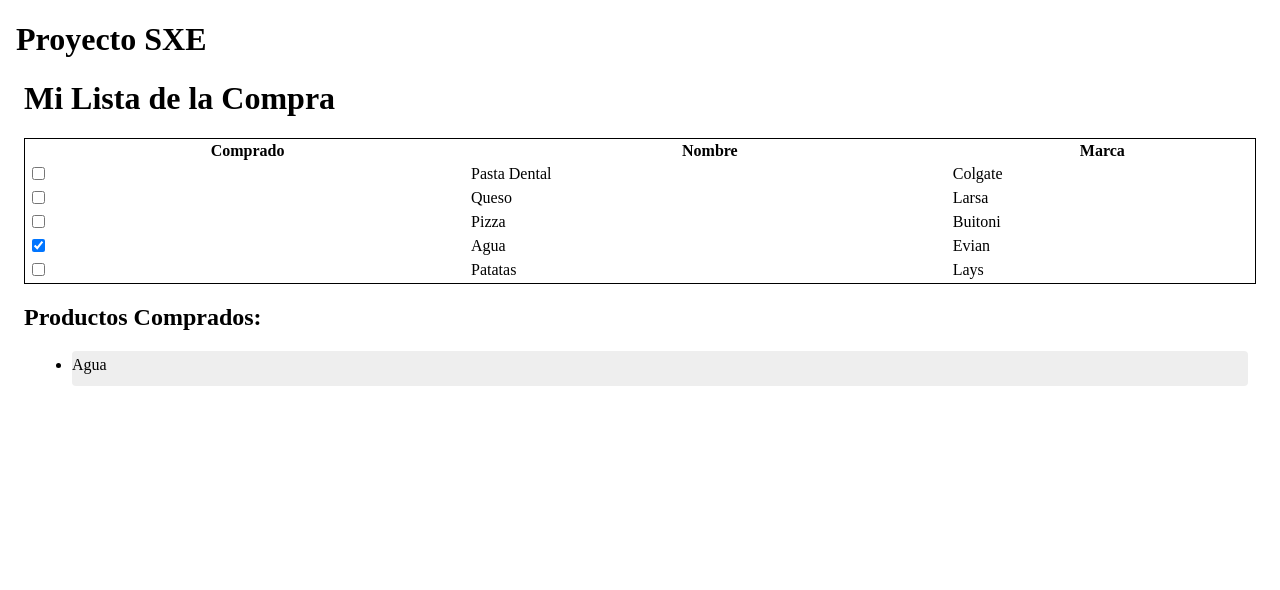
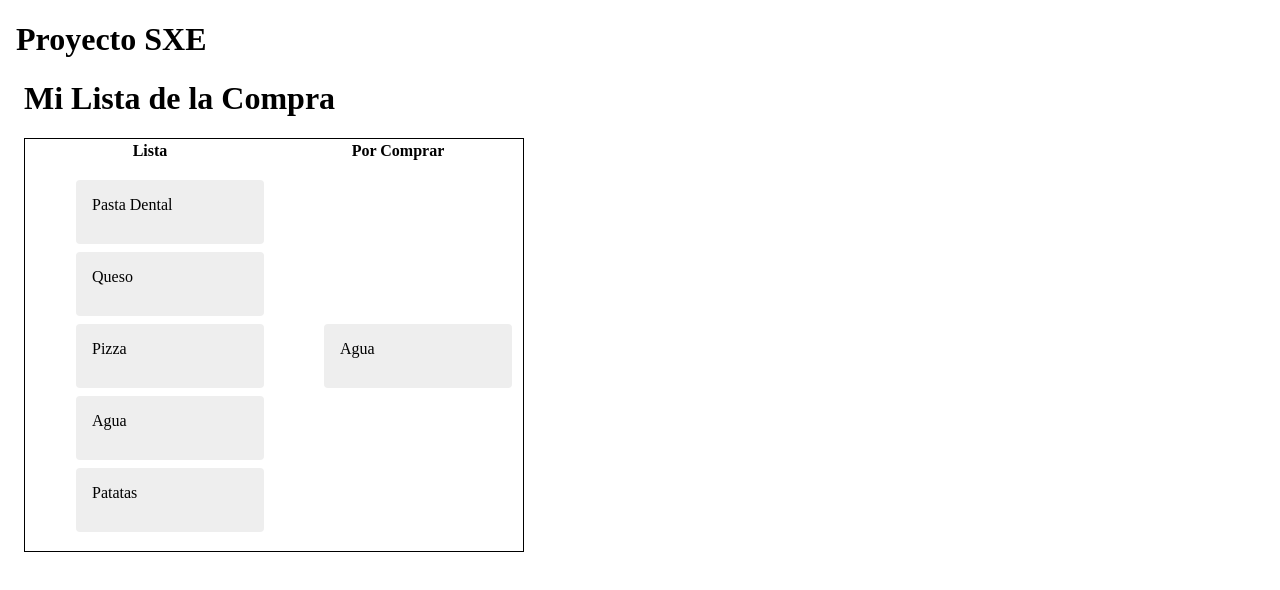
Before and after one commit to fsancheztemprano/SXE_ListaDeCompra, an Angular app: page / in a window 1280 px wide. Shown: the top 590 px of the page. Built offline with nearby package versions, Linux system fonts and the light colour scheme.

Commit message:
2 listas paralelas

```diff
--- a/src/app/lista-productos/lista-productos.component.css
+++ b/src/app/lista-productos/lista-productos.component.css
@@ -1,5 +1,5 @@
 table {
-  width: 100%;
+  width: 500px;
   border: 1px solid black;
 }
 
@@ -7,19 +7,24 @@ table {
   background: #607D8B;
 }
 
+td {
+  width: 200px;
+}
+
+ul {
+  list-style-type: none;
+}
 
 li {
-  position: relative;
   background-color: #EEE;
   margin: .5em;
-  padding: .3em 0;
-  height: 1.6em;
+  padding: 1em;
+  height: 2em;
   border-radius: 4px;
 }
 
 li:hover {
-  color: #607D8B;
-  background-color: #DDD;
+  background: #607D8B;
   left: .1em;
   font-weight: bolder;
 }
--- a/src/app/lista-productos/lista-productos.component.html
+++ b/src/app/lista-productos/lista-productos.component.html
@@ -2,26 +2,24 @@
 <h1>Mi Lista de la Compra</h1>
 <table>
   <tr>
-    <th>Comprado</th>
-    <th>Nombre</th>
-    <th>Marca</th>
+    <th>Lista</th>
+    <th>Por Comprar</th>
   </tr>
-  <tr *ngFor="let producto of productos index as i;" class="producto" (click)="toggleProducto(i)">
+  <tr>
     <td>
-      <input type="checkbox" name="comprado-{{i}}" [(ngModel)]="producto.comprado">
-      <!--      //opcion volver a comprar al desmarcar el checkbox-->
+      <ul>
+        <li *ngFor="let producto of productos index as i;" class="producto" (click)="toggleProducto(i)">
+          {{producto.nombre}}
+        </li>
+      </ul>
     </td>
-    <td>{{producto.nombre}}</td>
-    <td>{{producto.marca}}</td>
+    <td>
+      <ul>
+        <span *ngFor="let producto of productos index as i;">
+          <li *ngIf="producto.comprado" (click)="toggleProducto(i)">{{producto.nombre}}</li>
+        </span>
+      </ul>
+    </td>
   </tr>
 </table>
-
-
-<h2>Productos Comprados:</h2>
-<ul>
-<span *ngFor="let producto of productos index as i;">
-  <li *ngIf="producto.comprado" (click)="toggleProducto(i)">{{producto.nombre}}</li>
-</span>
-</ul>
-
 </body>
```
